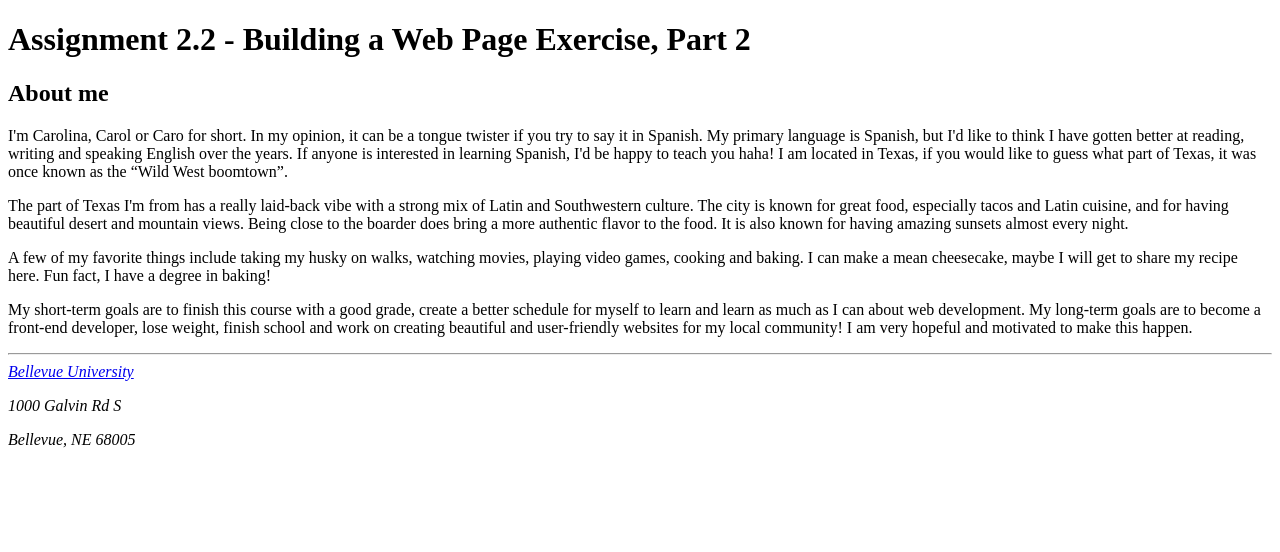
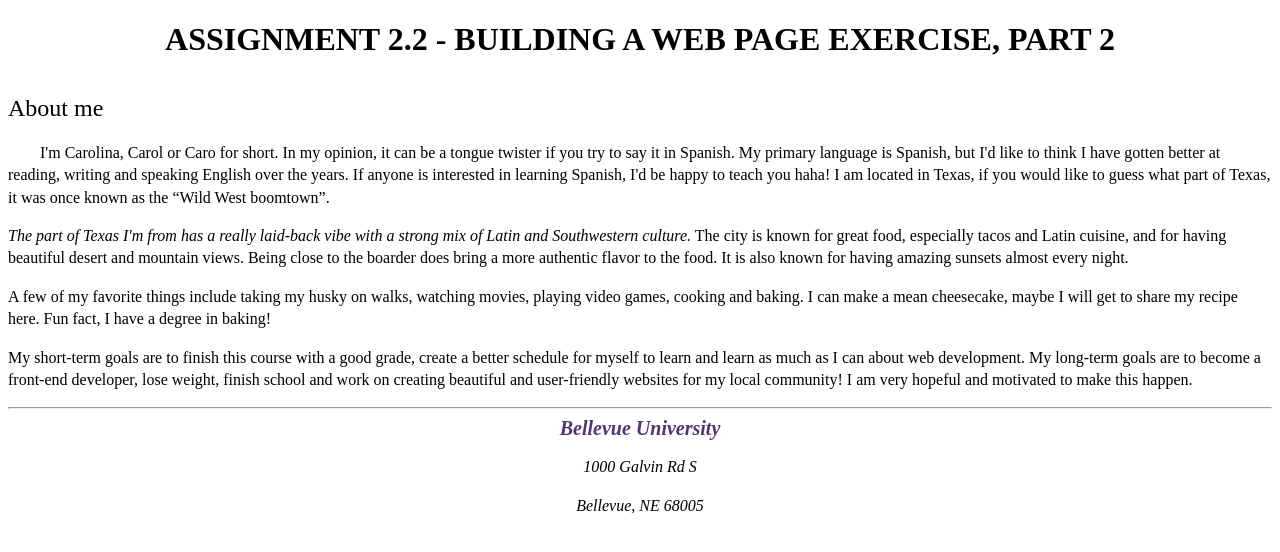
Before and after one commit to crdz97/csd-340, a plain HTML site: page module-02/rodriguez-mod2.2.html in a window 1280 px wide. Drawn offline with Linux system fonts and the light colour scheme; files that its build step writes are made by us from their sources.

Commit message:
Assign 9.3

```diff
--- /dev/null
+++ b/module-09/rodriguez-mod2.2.css
@@ -0,0 +1,55 @@
+/*Carolina Rodriguez
+CSD-340 Module 2.2 CSS Assignment
+*/
+html, body {
+    font-size: 16px;
+}
+
+p {
+    font-weight: 400;
+    line-height: 1.4em;
+}
+
+h1 {
+    font-weight: 700;
+    text-transform: uppercase;
+    text-align: center;
+}
+
+h2 {
+    font-weight: 500;
+    text-align: left;
+    padding-top: 15px;
+}
+/* Intro CSS 1st p*/
+.intro {
+    text-indent: 2em;
+}
+
+/* Sentence CSS 1st p*/
+.sentence {
+    font-style: italic;
+}
+
+address {
+    text-align: center;
+}
+
+/* Website */
+a {
+    font-weight: bold;
+    font-size: 1.25em;
+    color: #4F3674;
+    text-decoration: none; /* Remove underline for link */
+}
+
+/* Hover color for website link */
+a:hover {
+    text-decoration: underline;
+    background-color: #D6A800;
+}
+
+/* Visited link color */
+a:visited {
+    color: #f006d8;
+}
```
Also changed, not shown: index.html (+1 -0 lines), module-09/rodriguez-mod9.3.html (added, +51 -0 lines).
